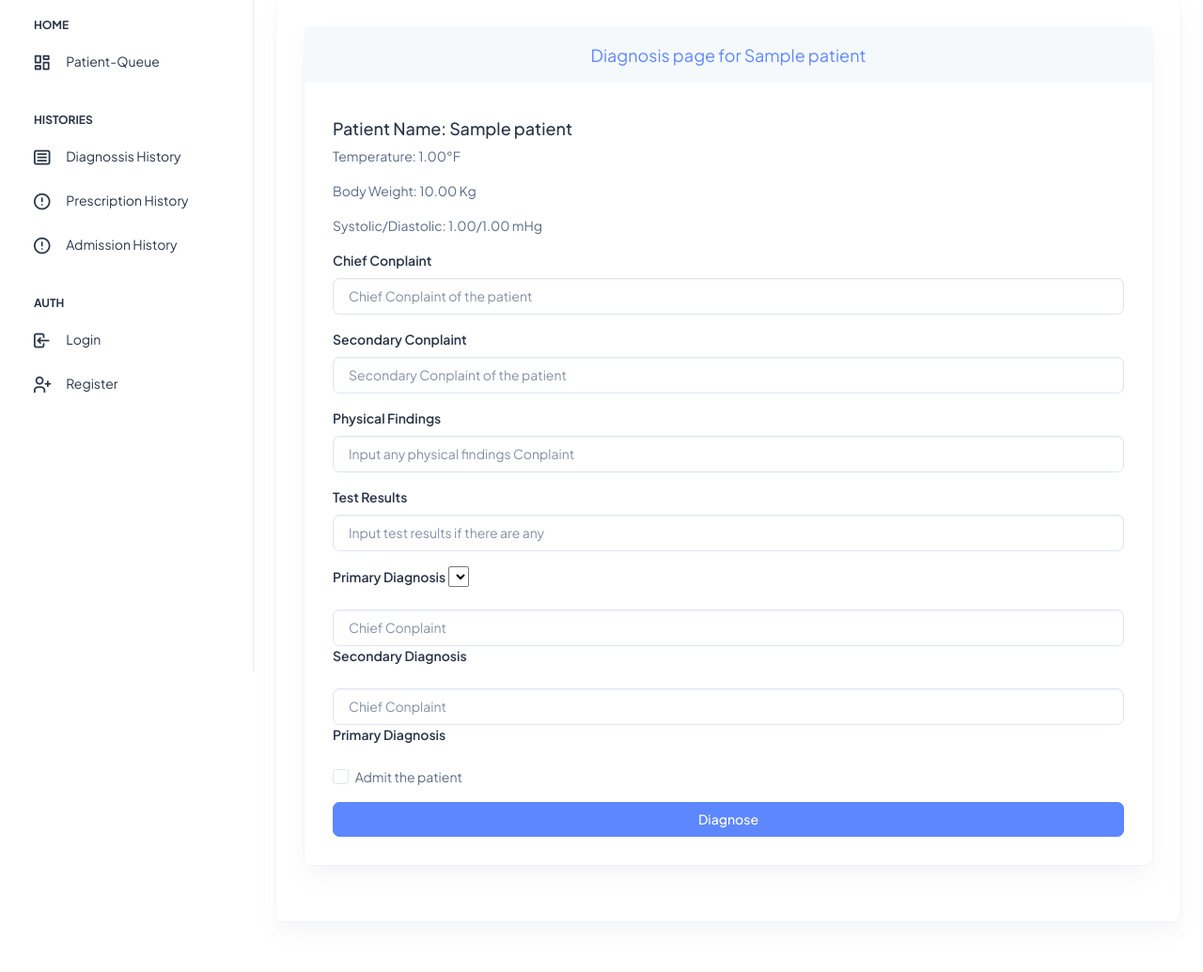
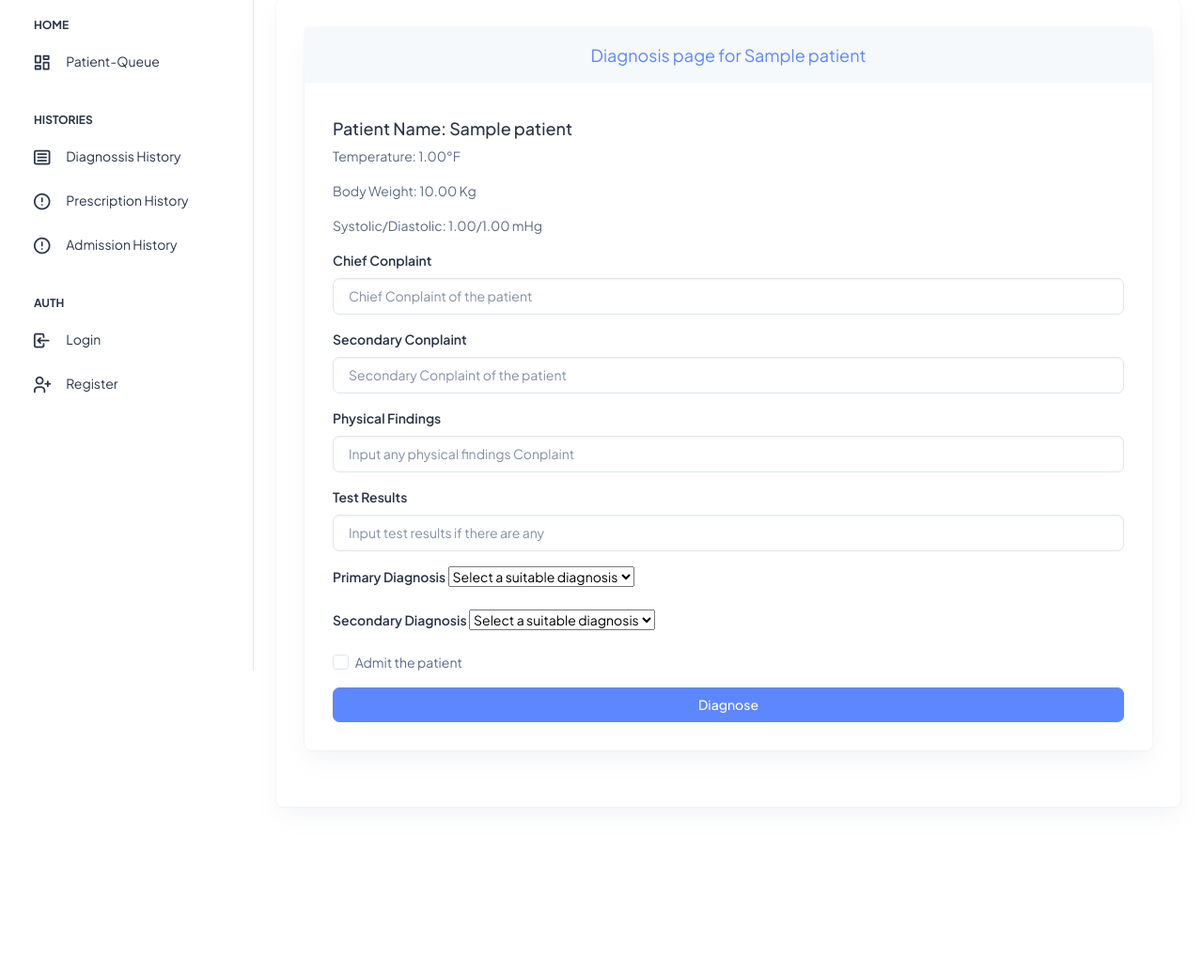
Before and after one commit to bobothaw/YankinOPDManagement, a Django app: page /DoctorApp/diagnosis/1 in a window 1280 px wide. Shown: the part 86-1121 px from the top of the page at 94% size. After the commit the page ends 946 px from the top, so only its background shows below. Run offline with Django 5.2, Linux system fonts and the light colour scheme; a user stored in the database is signed in; tables that the repository leaves empty hold one stand-in row (values such as "Sample post"); grey boxes marked "Sample" are stand-in pictures; lists and menus that the app fills with data are empty; some libraries are stand-ins or nearby versions.

Commit message:
some changes

```diff
--- a/YankinVENV/YankinPedOPDMS/DoctorApp/templates/DoctorApp/diagnosispage.html
+++ b/YankinVENV/YankinPedOPDMS/DoctorApp/templates/DoctorApp/diagnosispage.html
@@ -41,17 +41,21 @@
         </div>
         <div class="mb-3">
             <label class="form-label" for="pridiag">Primary Diagnosis</label>
-            <select name="primaryDiag" id="pridiag">
-                <option value=""></option>
+            <select name="primaryDiag" id="pridiag" required>
+                <option value="">Select a suitable diagnosis</option>
+                {% for diagitem in diaglist %}
+                    <option value="{{diagitem.id}}">{{diagitem.diagnosis_name}}</option>
+                {% endfor %}
             </select>
         </div>
         <div class="mb-3">
-            <input type="text" placeholder="Chief Conplaint" id="chcon" class="form-control">
-            <label class="form-label" for="admitChecchconk">Secondary Diagnosis</label>
-        </div>
-        <div class="mb-3">
-            <input type="text" placeholder="Chief Conplaint" id="chcon" class="form-control">
-            <label class="form-label" for="admitChecchconk">Primary Diagnosis</label>
+            <label class="form-label" for="secdiag">Secondary Diagnosis</label>
+            <select name="secondaryDiag" id="secdiag" required>
+                <option value="">Select a suitable diagnosis</option>
+                {% for diagitem in diaglist %}
+                    <option value="{{diagitem.id}}">{{diagitem.diagnosis_name}}</option>
+                {% endfor %}
+            </select>
         </div>
         <div class="mb-3 form-check">
             <input type="checkbox" class="form-check-input" id="admitCheck" name = "QueueCheck" value = "True">
@@ -59,7 +63,12 @@
         </div>
         <div class="mb-3" id="wardDiv">
             <label for="ward" class="form-label">Ward</label>
-            <input type="number" class="form-control" id="ward" name="ward">
+            <select name="ward" id="ward" required>
+                <option value="">Select a ward</option>
+                {% for ward in wards %}
+                    <option value="{{ward.id}}">{{ward.ward_name}}</option>
+                {% endfor %}
+            </select>
         </div>
         <button type="submit" class="col-12 btn btn-primary">
             {% block btnText %}Diagnose{% endblock btnText %}
--- a/YankinVENV/YankinPedOPDMS/DoctorApp/views.py
+++ b/YankinVENV/YankinPedOPDMS/DoctorApp/views.py
@@ -4,6 +4,7 @@ from ReceptionApp.models import WaitingList
 from django.core.paginator import Paginator, EmptyPage, PageNotAnInteger
 from django.conf import settings
 from datetime import date
+from .models import Diagnosis, Ward
 
 
 # Create your views here.
@@ -13,10 +14,14 @@ def docPatQueueView(request):
     waitingListQuery = WaitingList.objects.filter(consult_date = date.today(), isReady = True).order_by('queue_date_time')
     paginator = Paginator(waitingListQuery, 10)
     waitingLists = paginator.get_page(request.GET.get('page', 1))
+    diaglist = Diagnosis.objects.all()
+    wards = Ward.objects.all()
     context = {
         'waitingLists': waitingLists,
         'user':user,
-        'MEDIA_URL': settings.MEDIA_URL
+        'MEDIA_URL': settings.MEDIA_URL,
+        'diaglist': diaglist,
+        'wards': wards
     }
     return render(request, 'DoctorApp/doctor-patient-queue.html', context)
 
```
